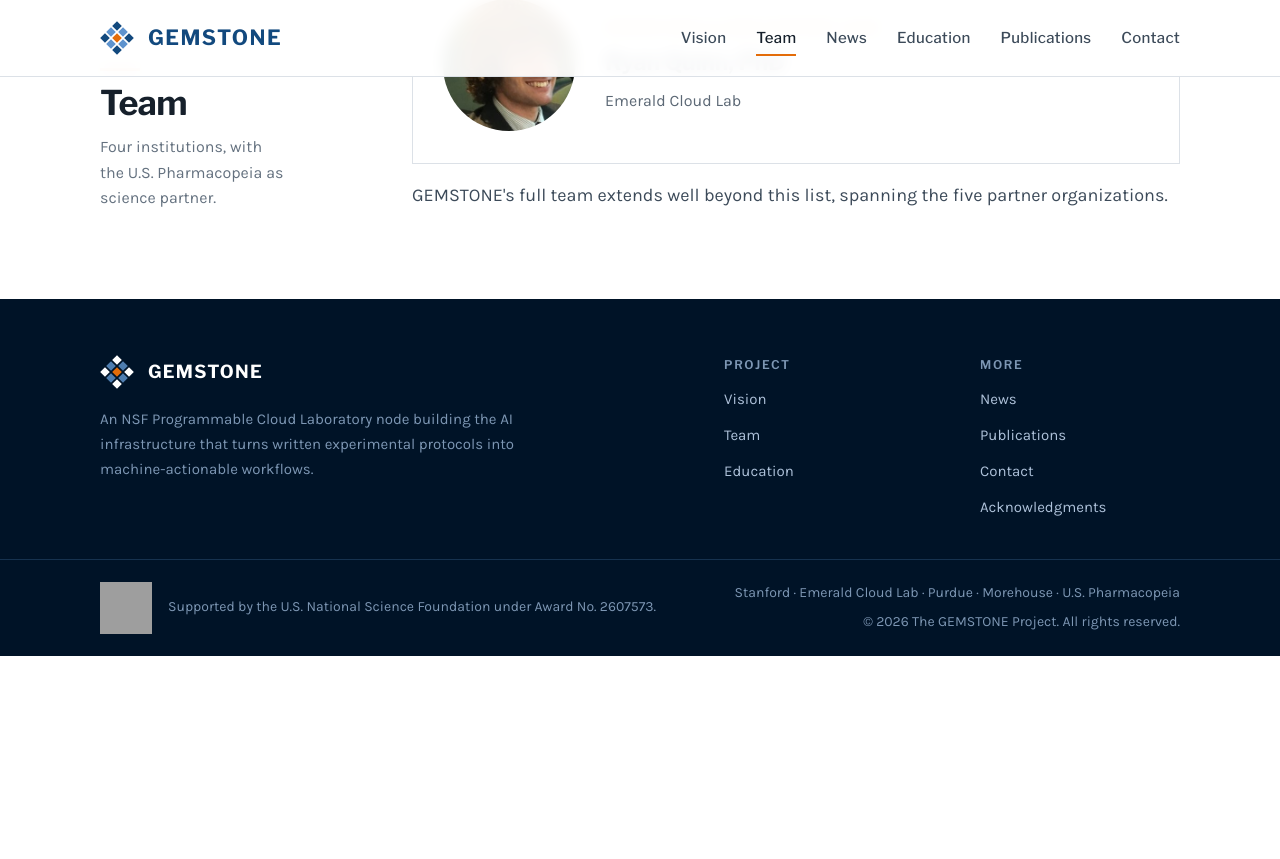
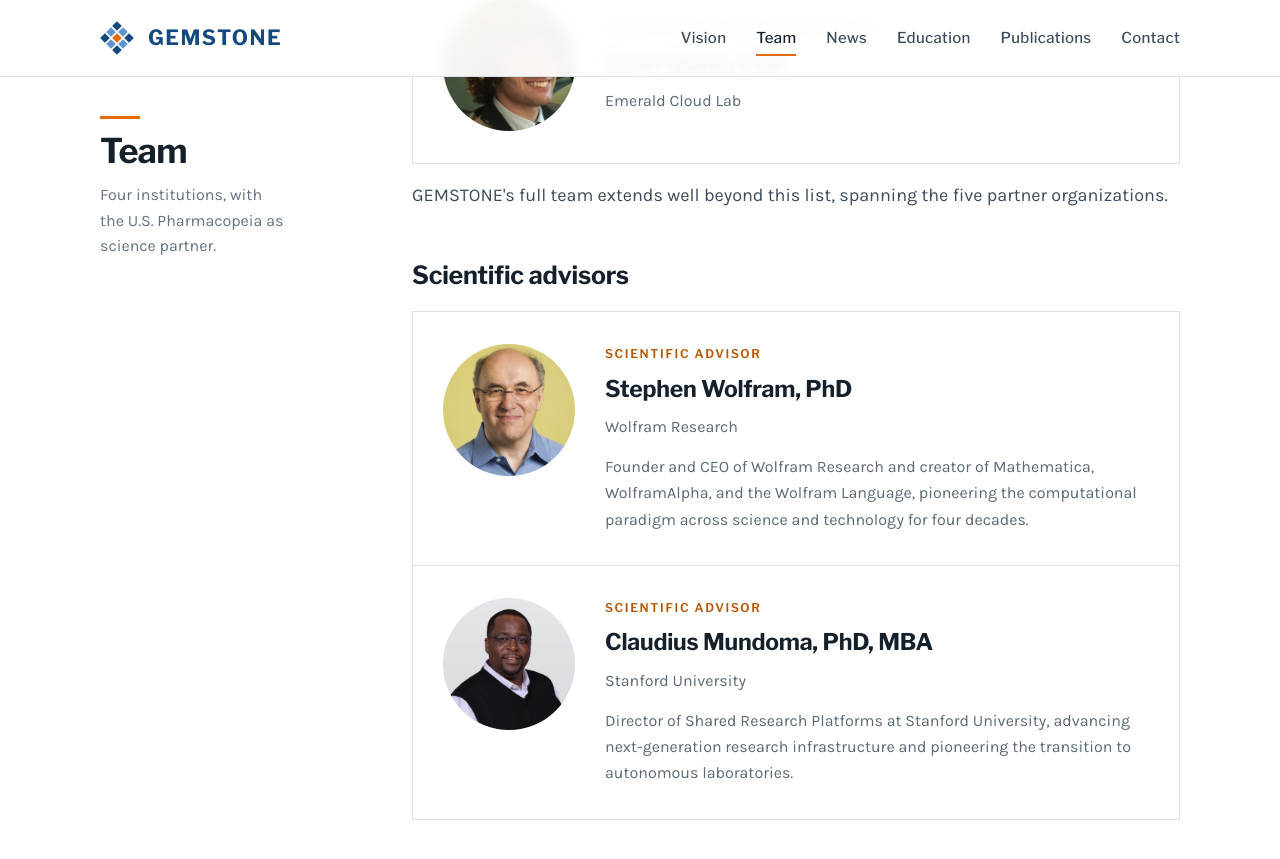
Before and after one commit to gemstonedev/gemstonedev.github.io, a Jekyll site: the page built from team.html, in a window 1280 px wide and 900 px high, scrolled down 2185 px. Shown: the top 859 px of the window. Built offline with Jekyll 4.4.1, drawn with Linux system fonts in a browser that asks for light colours; before the commit the page ends 2841 px from its top, so only the background shows below that; grey boxes are pictures that could not be loaded.

Commit message:
Add Scientific Advisors section with Stephen Wolfram and Claudius Mundoma
Co-Authored-By: Claude Fable 5 <noreply@anthropic.com>

```diff
--- a/_data/team.yml
+++ b/_data/team.yml
@@ -1,7 +1,7 @@
 # photo: filename inside assets/img/team/ (square images work best).
 # If the file is missing the site shows an initials placeholder instead.
 # bio is optional — rows without one render as a compact identity row.
-# group: pis | leadership — controls which subsection the person appears in.
+# group: pis | leadership | advisors — controls which subsection the person appears in.
 people:
   - name: Mark A. Musen, MD, PhD
     photo: mark-musen.jpg
@@ -65,3 +65,21 @@ people:
     role: Operations &amp; User Support Lead
     org: Emerald Cloud Lab
     group: leadership
+  - name: Stephen Wolfram, PhD
+    photo: stephen-wolfram.jpg
+    role: Scientific Advisor
+    org: Wolfram Research
+    group: advisors
+    bio: >-
+      Founder and CEO of Wolfram Research and creator of Mathematica,
+      WolframAlpha, and the Wolfram Language, pioneering the computational
+      paradigm across science and technology for four decades.
+  - name: Claudius Mundoma, PhD, MBA
+    photo: claudius-mundoma.jpg
+    role: Scientific Advisor
+    org: Stanford University
+    group: advisors
+    bio: >-
+      Director of Shared Research Platforms at Stanford University, advancing
+      next-generation research infrastructure and pioneering the transition to
+      autonomous laboratories.
--- a/team.html
+++ b/team.html
@@ -60,3 +60,21 @@ wide: true
   </div>
   <p class="team-note">GEMSTONE's full team extends well beyond this list, spanning the five partner organizations.</p>
 </div>
+
+<div class="stack">
+  <h2>Scientific advisors</h2>
+  <div class="cells cells--1">
+    {% assign advisors = site.data.team.people | where: "group", "advisors" %}
+    {% for m in advisors %}
+    <div class="cell person{% unless m.bio %} person--brief{% endunless %}">
+      {% include person-photo.html member=m %}
+      <div class="person__meta">
+        <span class="label label--accent">{{ m.role }}</span>
+        <h3>{{ m.name }}</h3>
+        <span class="person__org">{{ m.org }}</span>
+      </div>
+      {% if m.bio %}<p class="person__bio">{{ m.bio }}</p>{% endif %}
+    </div>
+    {% endfor %}
+  </div>
+</div>
```
Also changed, not shown: assets/img/team/claudius-mundoma.jpg (added), assets/img/team/stephen-wolfram.jpg (added).
